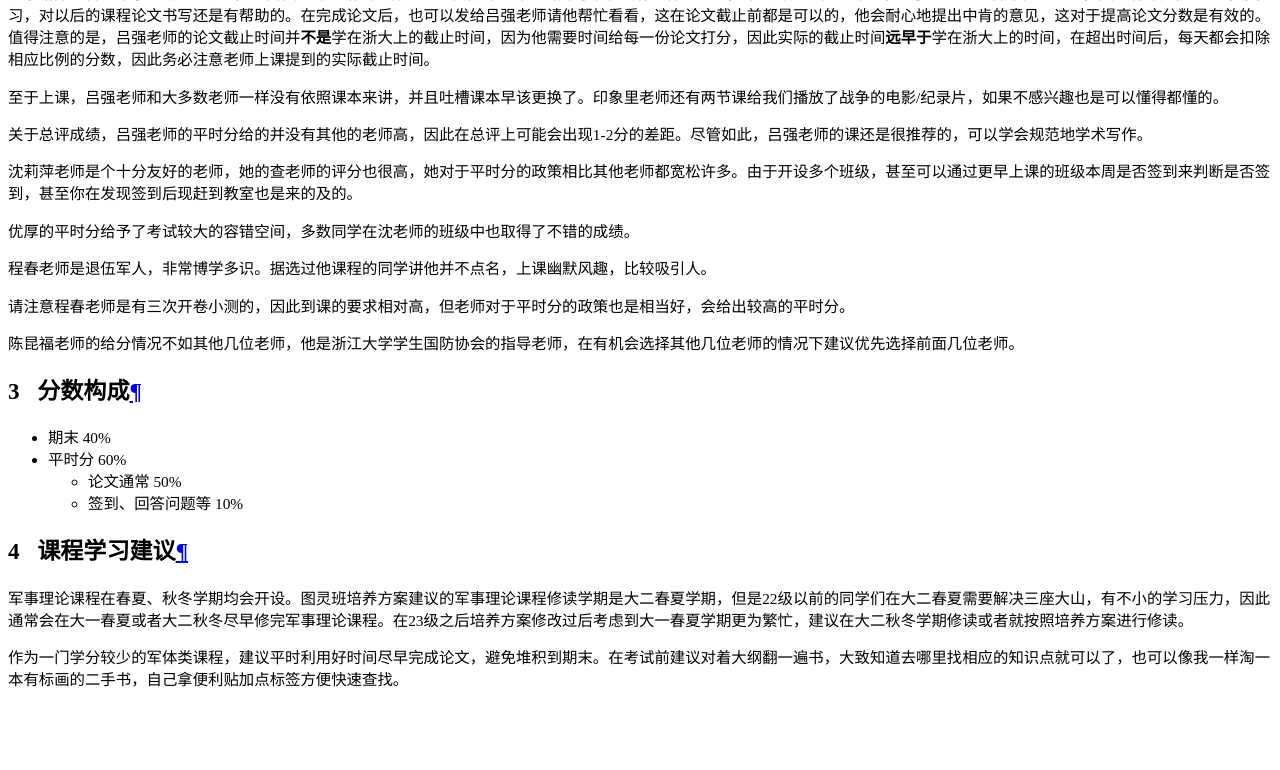
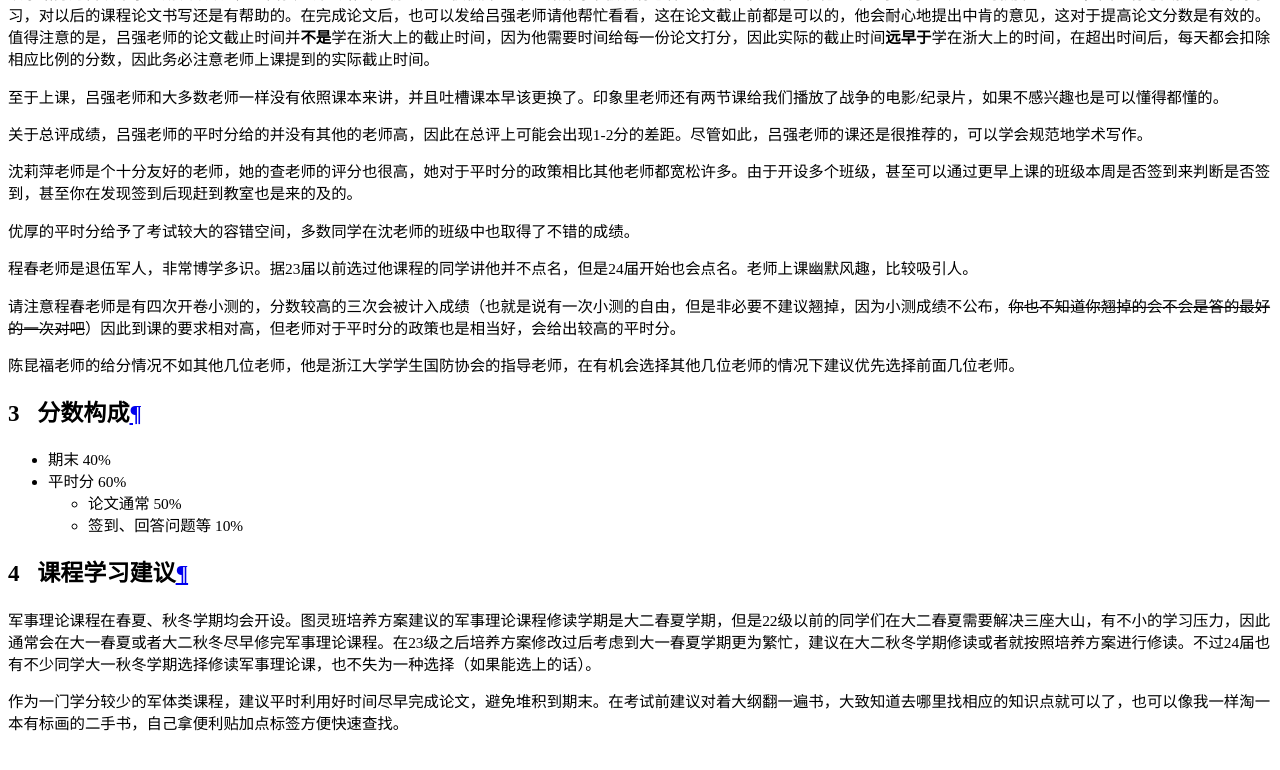
Before and after one commit to ZJU-Turing/TuringCourses, an MkDocs documentation site: the page built from docs/political/military_theory/index.md, in a window 1280 px wide and 900 px high, scrolled down 18961 px. Shown: the top 770 px of the window. Built offline with MkDocs 1.6.1 and Material for MkDocs 9.7.7, drawn with Linux system fonts in a browser that asks for light colours; comment, search, counter and statistics services are not loaded.

Commit message:
docs: 更新思政、史纲、军理和数分一内容，添加24年数分回忆卷 (#220)

```diff
--- a/docs/political/military_theory/index.md
+++ b/docs/political/military_theory/index.md
@@ -35,9 +35,9 @@
 
 === "程春"
 
-    程春老师是退伍军人，非常博学多识。据选过他课程的同学讲他并不点名，上课幽默风趣，比较吸引人。
+    程春老师是退伍军人，非常博学多识。据23届以前选过他课程的同学讲他并不点名，但是24届开始也会点名。老师上课幽默风趣，比较吸引人。
 
-    请注意程春老师是有三次开卷小测的，因此到课的要求相对高，但老师对于平时分的政策也是相当好，会给出较高的平时分。
+    请注意程春老师是有四次开卷小测的，分数较高的三次会被计入成绩（也就是说有一次小测的自由，但是非必要不建议翘掉，因为小测成绩不公布，<del>你也不知道你翘掉的会不会是答的最好的一次对吧</del>）因此到课的要求相对高，但老师对于平时分的政策也是相当好，会给出较高的平时分。
 
 === "陈昆福"
 
@@ -52,6 +52,6 @@
 
 ## 课程学习建议
 
-军事理论课程在春夏、秋冬学期均会开设。图灵班培养方案建议的军事理论课程修读学期是大二春夏学期，但是22级以前的同学们在大二春夏需要解决三座大山，有不小的学习压力，因此通常会在大一春夏或者大二秋冬尽早修完军事理论课程。在23级之后培养方案修改过后考虑到大一春夏学期更为繁忙，建议在大二秋冬学期修读或者就按照培养方案进行修读。
+军事理论课程在春夏、秋冬学期均会开设。图灵班培养方案建议的军事理论课程修读学期是大二春夏学期，但是22级以前的同学们在大二春夏需要解决三座大山，有不小的学习压力，因此通常会在大一春夏或者大二秋冬尽早修完军事理论课程。在23级之后培养方案修改过后考虑到大一春夏学期更为繁忙，建议在大二秋冬学期修读或者就按照培养方案进行修读。不过24届也有不少同学大一秋冬学期选择修读军事理论课，也不失为一种选择（如果能选上的话）。
 
 作为一门学分较少的军体类课程，建议平时利用好时间尽早完成论文，避免堆积到期末。在考试前建议对着大纲翻一遍书，大致知道去哪里找相应的知识点就可以了，也可以像我一样淘一本有标画的二手书，自己拿便利贴加点标签方便快速查找。
```
Also changed, not shown: docs/math_phys/math_analysis1/index.md (+4 -2 lines), docs/political/modern_history/index.md (+5 -1 lines), docs/political/morality_law/index.md (+2 -1 lines), 4 other files.
